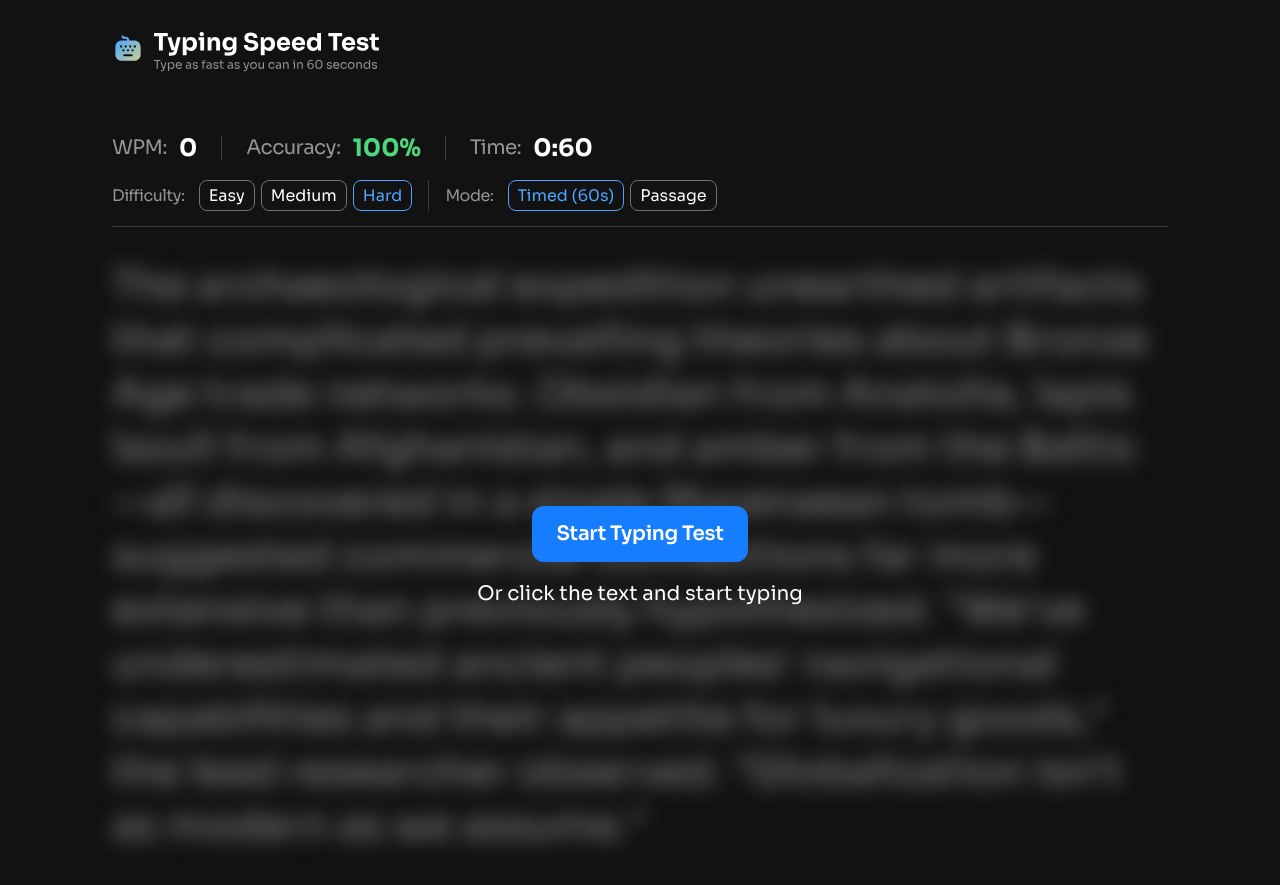
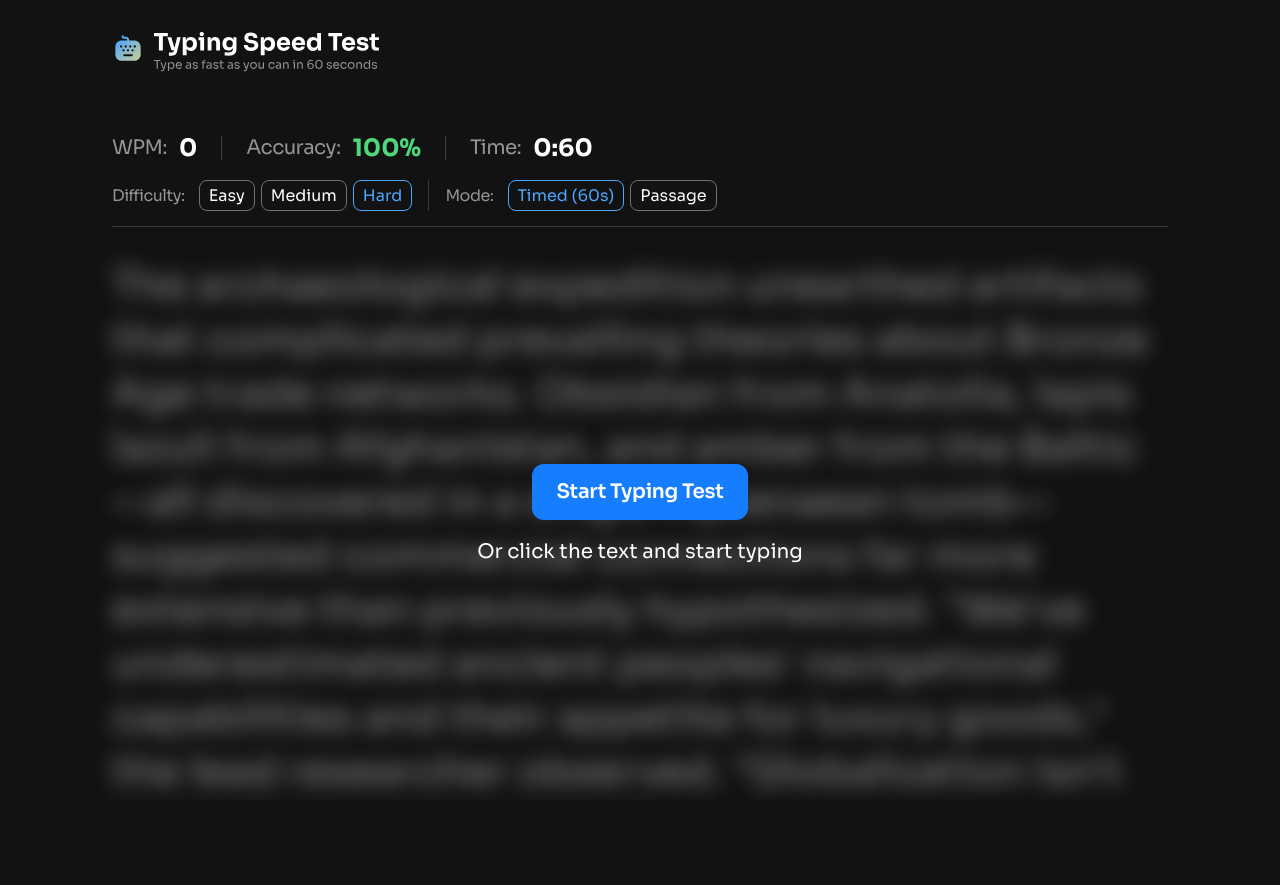
Before and after one commit to FerdinandoGeografo/typing-speed-test, a React (Vite) app: page / in a window 1280 px wide. After the commit the page ends 800 px from the top, so only its background shows below. Built offline with nearby package versions, Linux system fonts and the light colour scheme.

Commit message:
refactor: style changes to handle correctly overflow and scrolling

```diff
--- a/src/App.tsx
+++ b/src/App.tsx
@@ -15,13 +15,13 @@ export default function App() {
   const showFooter = false;
 
   return (
-    <div className="flex h-full min-h-dvh flex-col gap-8 px-4 pt-4 pb-8 md:gap-10 md:px-8 md:pt-8 md:pb-10 lg:gap-16 lg:px-28 lg:pb-8">
+    <div className="flex h-dvh flex-col gap-6 md:gap-8 lg:gap-14">
       <Header>
         <Logo />
         {bestWpm !== null && <PersonalBest wpm={bestWpm} />}
       </Header>
 
-      <main className="flex flex-col gap-8">
+      <main className="flex-1 overflow-y-auto">
         {status !== "finished" && <TestScreen />}
         {status === "finished" && <ResultScreen />}
       </main>
--- a/src/components/ButtonGroup.tsx
+++ b/src/components/ButtonGroup.tsx
@@ -52,7 +52,7 @@ export default function ButtonGroup({
       <div ref={ref} className="relative flex flex-1 sm:hidden">
         <SelectButton
           className="flex flex-1 items-center justify-center gap-2.5 sm:hidden"
-          aria-haspopup="true"
+          aria-haspopup="listbox"
           aria-expanded={isOpen}
           disabled={disabled}
           onClick={() => setIsOpen((open) => !open)}
--- a/src/components/Confetti.tsx
+++ b/src/components/Confetti.tsx
@@ -6,6 +6,11 @@ export default function Confetti() {
   const containerRef = useRef<HTMLDivElement>(null);
   const [size, setSize] = useState({ width: 0, height: 0 });
   const [isVisible, setIsVisible] = useState(true);
+  const [prefersReducedMotion] = useState(
+    () =>
+      typeof window !== "undefined" &&
+      window.matchMedia("(prefers-reduced-motion: reduce)").matches,
+  );
 
   useEffect(() => {
     const el = containerRef.current;
@@ -13,7 +18,6 @@ export default function Confetti() {
 
     const observer = new ResizeObserver(([entry]) => {
       const { width, height } = entry.contentRect;
-      console.log({ width, height });
       setSize({ width, height });
     });
     observer.observe(el);
@@ -21,15 +25,16 @@ export default function Confetti() {
     return () => observer.disconnect();
   }, []);
 
-  if (!isVisible) return null;
+  if (prefersReducedMotion || !isVisible) return null;
 
   return (
     <div
       ref={containerRef}
       aria-hidden="true"
-      className="pointer-events-none fixed inset-x-0 bottom-0 -z-10 overflow-hidden motion-reduce:hidden"
+      className="pointer-events-none fixed inset-x-0 bottom-0 -z-10 overflow-hidden"
       style={{ height: "clamp(168px, 22.64vw, 326px)" }}
     >
+      {size.width > 0 && (
         <ReactConfetti
           width={size.width}
           height={size.height}
@@ -46,6 +51,7 @@ export default function Confetti() {
             confettiIstance?.reset();
           }}
         />
+      )}
     </div>
   );
 }
--- a/src/components/Header.tsx
+++ b/src/components/Header.tsx
@@ -2,7 +2,7 @@ import type { ReactNode } from "react";
 
 export default function Header({ children }: { children: ReactNode }) {
   return (
-    <header className="flex items-center justify-between gap-2">
+    <header className="spacing-x flex items-center justify-between gap-2 pt-4 md:pt-8">
       {children}
     </header>
   );
--- a/src/components/Link.tsx
+++ b/src/components/Link.tsx
@@ -8,6 +8,7 @@ export default function Link({
   children,
   href = "#",
   target = "_blank",
+  rel = "noopener noreferrer",
   ...props
 }: LinkProps) {
   return (
@@ -15,6 +16,7 @@ export default function Link({
       className="group relative leading-5 tracking-tight text-blue-400 focus:outline-none"
       href={href}
       target={target}
+      rel={rel}
       {...props}
     >
       {children}
--- a/src/components/ResultScreen.tsx
+++ b/src/components/ResultScreen.tsx
@@ -24,7 +24,7 @@ export default function ResultScreen() {
   const { title, message } = RESULT_MESSAGES[resultType];
 
   return (
-    <section className="relative flex flex-col items-center gap-6 sm:gap-8 md:mt-10 lg:mt-0">
+    <section className="spacing-x relative flex flex-col items-center gap-6 pt-2 sm:gap-8 md:mt-10 lg:mt-0">
       {resultType === "record" ? (
         <>
           <Confetti />
@@ -39,12 +39,12 @@ export default function ResultScreen() {
       ) : (
         <>
           <img
-            className="absolute top-11 left-0.5 size-5.25 sm:size-auto md:top-29 md:-left-0.75"
+            className="absolute top-11 left-0.5 size-5.25 sm:size-auto md:top-11 md:left-4 lg:top-29 lg:-left-0.75"
             src="pattern-star-2.svg"
             alt=""
           />
           <img
-            className="absolute right-3.25 -bottom-20.75 size-9.75 sm:size-auto md:right-0.5 md:bottom-9"
+            className="absolute right-3.25 -bottom-20.75 size-9.75 sm:size-auto md:right-0 md:-bottom-12.5 lg:right-0.5 lg:bottom-9"
             src="pattern-star-1.svg"
             alt=""
           />
--- a/src/components/TestScreen.tsx
+++ b/src/components/TestScreen.tsx
@@ -18,7 +18,7 @@ export default function TestScreen() {
   const inputRef = useTypingFocus(status);
 
   return (
-    <section className="contents">
+    <section className="flex h-full flex-col">
       <TestToolbar>
         <TestStatsBox />
         <TestSettings />
@@ -26,8 +26,13 @@ export default function TestScreen() {
 
       <HiddenInput inputRef={inputRef} />
 
-      <div className="relative min-h-120">
-        <Passage />
+      <div className="relative min-h-20 overflow-hidden">
+        <div
+          className={`h-full px-4 pt-8 outline-none md:px-8 lg:px-28 ${status === "running" ? "overflow-y-auto pb-8 md:pb-6 lg:pb-16" : "overflow-hidden pb-6.5 md:pb-16 lg:pb-4"}`}
+          tabIndex={-1}
+        >
+          <Passage />
+        </div>
 
         {status === "idle" && (
           <StartOverlay onStart={() => dispatch({ type: "start" })} />
@@ -35,7 +40,7 @@ export default function TestScreen() {
       </div>
 
       {status === "running" && (
-        <footer className="flex justify-center border-t border-neutral-700 pt-5.75 lg:mt-8 lg:pt-7.75">
+        <footer className="spacing-x flex shrink-0 justify-center border-t border-neutral-700 pt-5.75 pb-8 md:pb-10 lg:pt-7.75">
           <RestartButton className="bg-neutral-800 text-white hover:bg-neutral-700">
             <span>Restart test</span>
           </RestartButton>
--- a/src/components/TestToolbar.tsx
+++ b/src/components/TestToolbar.tsx
@@ -2,7 +2,7 @@ import type { ReactNode } from "react";
 
 export default function TestToolbar({ children }: { children: ReactNode }) {
   return (
-    <div className="flex flex-col gap-4 border-b border-b-neutral-700 pb-3.75 sm:flex-row sm:flex-wrap sm:items-center sm:justify-between sm:gap-5">
+    <div className="spacing-x flex flex-col gap-4 border-b border-b-neutral-700 pt-2 pb-3.75 sm:flex-row sm:flex-wrap sm:items-center sm:justify-between sm:gap-5">
       {children}
     </div>
   );
```
Lines whose indentation alone changed are shown as unchanged.
